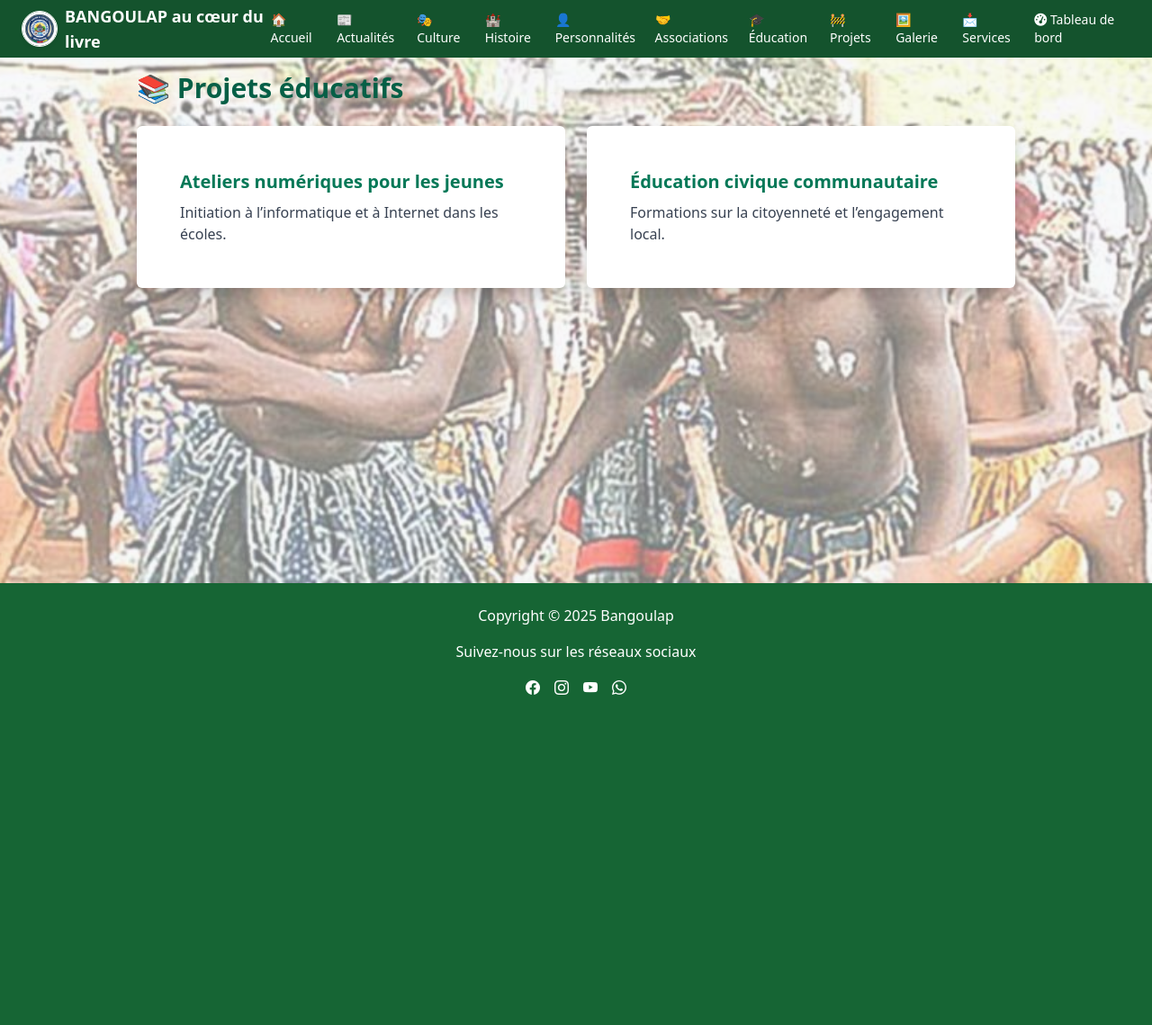
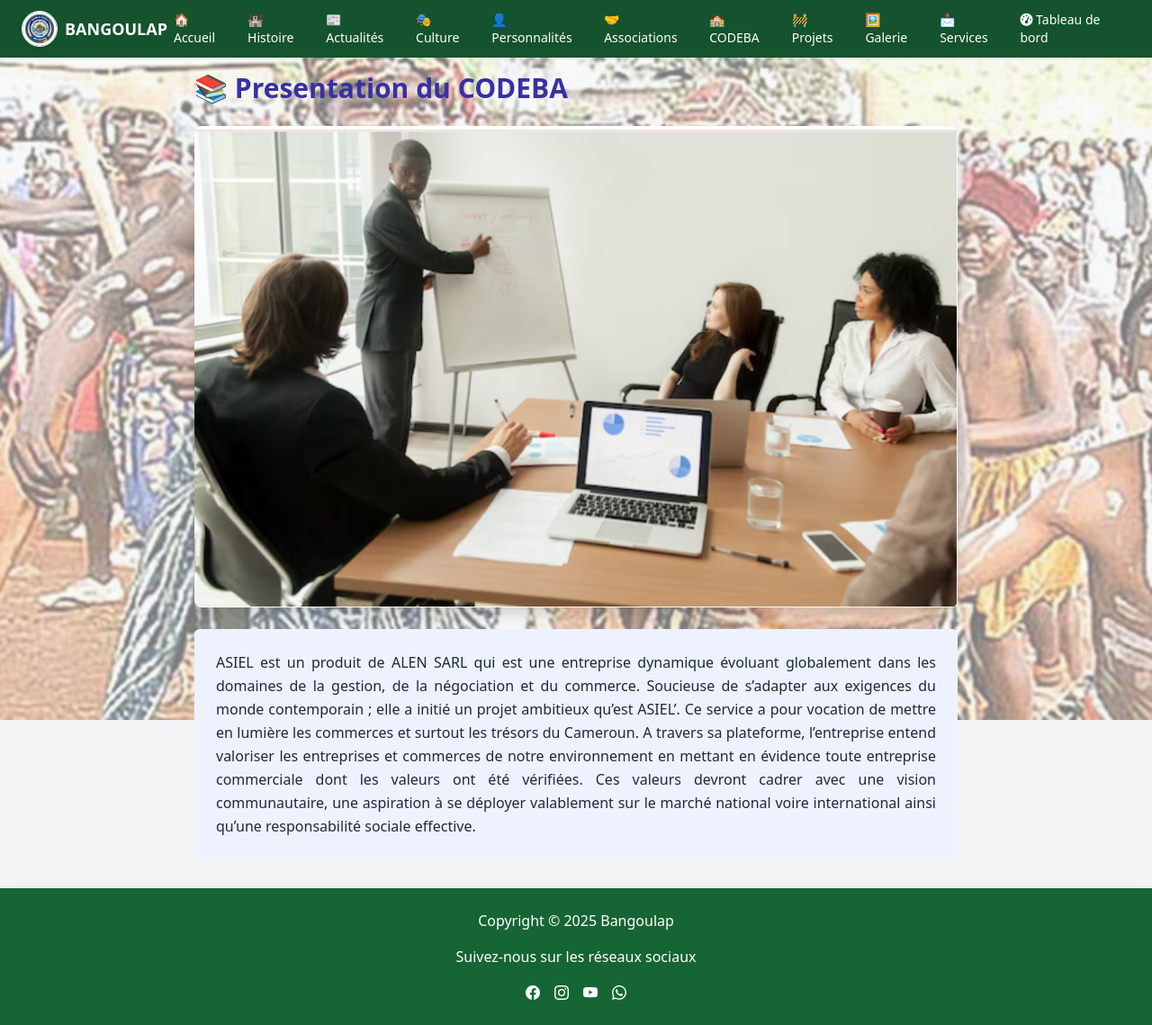
Before and after one commit to MartialFlamme/bangoulap_site, a Django app: page /education/projets/ in a window 1280 px wide. Shown: the whole page at 90% size. Before the commit the page ends 772 px from the top, so only its background shows below. Run offline with Django 5.2, Linux system fonts and the light colour scheme; some libraries are stand-ins or nearby versions.

Commit message:
Mise à jour CODEBA

```diff
--- a/education/templates/education/academie_hoteliere.html
+++ b/education/templates/education/academie_hoteliere.html
@@ -1,10 +1,10 @@
 {% extends 'base.html' %}
 {% load static %}
-{% block title %}Académie hôtelière{% endblock %}
+{% block title %}Activite du CODEBA{% endblock %}
 {% block content %}
 <div class="max-w-4xl mx-auto px-4"><br><br>
     <h1 class="text-3xl font-bold text-indigo-800 mb-6">🏫 {{ contenu.nom }}</h1>
-    <img src="../../../static/images/academie_hoteliere.PNG" alt="{{ contenu.nom }}" class="w-full rounded-lg shadow mb-4">
+    <img src="{% static 'images/Activite_CODEBA.PNG' %}" alt="{{ contenu.nom }}" class="w-full rounded-lg shadow mb-4">
     <div class="bg-indigo-50 p-6 rounded text-gray-800 leading-relaxed text-justify">
         {{ contenu.description }}
     </div>
--- a/education/templates/education/projets_educatifs.html
+++ b/education/templates/education/projets_educatifs.html
@@ -1,16 +1,12 @@
 {% extends 'base.html' %}
 {% load static %}
-{% block title %}Projets éducatifs{% endblock %}
+{% block title %}Presentation du CODEBA{% endblock %}
 {% block content %}
-<div class="max-w-5xl mx-auto px-4"><br><br>
-    <h1 class="text-3xl font-bold text-emerald-800 mb-6">📚 Projets éducatifs</h1>
-    <div class="grid grid-cols-1 md:grid-cols-2 gap-6">
-        {% for projet in projets %}
-        <div class="bg-white p-5 rounded shadow hover:shadow-lg transition">
-            <h2 class="text-xl font-semibold text-emerald-700">{{ projet.titre }}</h2>
-            <p class="mt-2 text-gray-700">{{ projet.description }}</p>
-        </div>
-        {% endfor %}
+<div class="max-w-4xl mx-auto px-4"><br><br>
+    <h1 class="text-3xl font-bold text-indigo-800 mb-6">📚 {{ contenu.nom }}</h1>
+    <img src="{% static 'images/presentation_du_CODEBA.PNG' %}" alt="{{ contenu.nom }}" class="w-full rounded-lg shadow mb-4">
+    <div class="bg-indigo-50 p-6 rounded text-gray-800 leading-relaxed text-justify">
+        {{ contenu.description }}
     </div>
 </div>
 {% endblock %}
--- a/education/views.py
+++ b/education/views.py
@@ -1,19 +1,25 @@
 from django.shortcuts import render
 
 def projets_educatifs(request):
-    projets = [
-        {'titre': 'Ateliers numériques pour les jeunes', 'description': 'Initiation à l’informatique et à Internet dans les écoles.'},
-        {'titre': 'Éducation civique communautaire', 'description': 'Formations sur la citoyenneté et l’engagement local.'},
-    ]
-    return render(request, 'education/projets_educatifs.html', {'projets': projets})
+    contenu = {
+        'nom': 'Presentation du CODEBA',
+        'description': """
+            ASIEL est un produit de ALEN SARL qui est une entreprise dynamique évoluant globalement dans les domaines de la gestion, de la négociation et du commerce.
+            Soucieuse de s’adapter aux exigences du monde contemporain ; elle a initié un projet ambitieux qu’est ASIEL’. Ce service a pour vocation de mettre en lumière les commerces et surtout les trésors du Cameroun. A travers sa plateforme, l’entreprise entend valoriser les entreprises et commerces de notre environnement en mettant en évidence toute entreprise commerciale dont les valeurs ont été vérifiées. Ces valeurs devront cadrer avec une vision communautaire, une aspiration à se déployer valablement sur le marché national voire international ainsi qu’une responsabilité sociale effective.
+                    """,
+    }
+    return render(request, 'education/projets_educatifs.html', {'contenu': contenu})
 
 def academie_hoteliere(request):
     contenu = {
-        'nom': 'Académie Hôtelière de Bangoulap',
+        'nom': 'Activite de CODEBA',
         'description': """
-            Ce centre de formation vise à préparer les jeunes aux métiers de l’hôtellerie, de la restauration
-            et du tourisme rural, en valorisant les produits et coutumes locales.
-        """,
+            C’est ainsi que ASIEL sera pensé et conçu par nous pour offrir à notre environnement une expérience de e-market et de livraisons purement professionnels et flexibles. Il se déploie alors dans les différents services que sont :
+
+            ASIEL e-market ayant pour but de répondre aux divers besoins des consommateurs tout en faisant la promotion des producteurs et des entrepreneurs locaux. L’application permettra aux clients de procéder à leurs achats en toute sérénité avec la sélection et la constitution faciles de leurs paniers, l’enregistrement et le suivi en toute transparence de leurs commandes.
+            ASIEL delivery (Livraison standard) qui est indépendant du e-market et vous permet d’acheminer vos commandes et colis constitués sur le e-market ou pas, jusqu’à vous. Ici nous offrons un service de livraison standard (à partir de 4 heures après la commande)
+            SUPER ASIEL (Livraison Express) qui lui non plus n’est pas conditionné par l’achat sur l’application. Ce service vous donne droit à une livraison qui répond parfaitement à vos besoins urgents avec des délais beaucoup plus courts que ceux du service classique
+                    """,
         'image': 'images/education/academie.jpg'
     }
     return render(request, 'education/academie_hoteliere.html', {'contenu': contenu})
--- a/templates/base.html
+++ b/templates/base.html
@@ -18,9 +18,7 @@
 
     <!-- Font Awesome (à inclure UNE seule fois et AVANT la fermeture du </head>) -->
     <link rel="stylesheet" href="https://cdnjs.cloudflare.com/ajax/libs/font-awesome/6.5.0/css/all.min.css" integrity="sha512-yada..." crossorigin="anonymous" referrerpolicy="no-referrer" />
-
-    <!-- Favicon -->
-    <link rel="icon" href="{% static 'images/favicon.png' %}">
+    <link rel="shortcut icon" href="{% static 'images/logo_village.jpg' %}" type="image/x-icon">
     <style>
     .scroll-reveal {
       opacity: 0;
@@ -163,14 +161,22 @@
     <div class="flex items-center space-x-3">
       <a href="{% url 'core:accueil' %}" class="flex items-center space-x-2 hover:text-yellow-300 transition">
         <img src="{% static 'images/logo_village.jpg' %}" alt="Logo" class="w-10 h-10 rounded-full border border-white shadow-sm">
-        <span class="text-lg font-semibold"><B>BANGOULAP au cœur du livre</B></span> <!-- ✅ visible partout -->
+        <span class="text-lg font-semibold"><B>BANGOULAP</B></span> <!-- ✅ visible partout -->
       </a>
-    </div>
+    </div>&nbsp;&nbsp;
 
     <!-- ✅ Menu Desktop -->
     <nav class="hidden md:flex space-x-4 text-sm">
       <a href="{% url 'core:accueil' %}" class="hover:text-yellow-300 transition">🏠 Accueil</a>
 
+            <!-- 🏰 Histoire -->
+      <div class="relative group">
+        <a href="{% url 'histoire:origines' %}" class="hover:text-yellow-300 transition">🏰 Histoire</a>
+        <div class="absolute hidden group-hover:block bg-green-800 mt-2 rounded shadow-md z-50">
+          <a href="{% url 'histoire:origines' %}" class="block px-4 py-2 text-sm hover:bg-green-700 transition">📜 Origines</a>
+          <a href="{% url 'histoire:sites_touristiques' %}" class="block px-4 py-2 text-sm hover:bg-green-700 transition">🏞️ Sites touristiques</a>
+        </div>
+      </div>
       <!-- 📚 Actualités -->
       <div class="relative group">
         <a href="{% url 'actualites:liste' %}" class="hover:text-yellow-300 transition">📰 Actualités</a>
@@ -190,15 +196,6 @@
         </div>
       </div>
 
-      <!-- 🏰 Histoire -->
-      <div class="relative group">
-        <a href="{% url 'histoire:origines' %}" class="hover:text-yellow-300 transition">🏰 Histoire</a>
-        <div class="absolute hidden group-hover:block bg-green-800 mt-2 rounded shadow-md z-50">
-          <a href="{% url 'histoire:origines' %}" class="block px-4 py-2 text-sm hover:bg-green-700 transition">📜 Origines</a>
-          <a href="{% url 'histoire:sites_touristiques' %}" class="block px-4 py-2 text-sm hover:bg-green-700 transition">🏞️ Sites touristiques</a>
-        </div>
-      </div>
-
       <!-- 👥 Personnalités -->
       <div class="relative group">
         <a href="{% url 'personnalites:liste' %}" class="hover:text-yellow-300 transition">👤 Personnalités</a>
@@ -215,12 +212,12 @@
         </div>
       </div>
 
-      <!-- 🎓 Éducation -->
+      <!-- 🎓 CODEBA -->
       <div class="relative group">
-        <a href="{% url 'education:projets_educatifs' %}" class="hover:text-yellow-300 transition">🎓 Éducation</a>
+        <a href="{% url 'education:projets_educatifs' %}" class="hover:text-yellow-300 transition">🏫 CODEBA</a>
         <div class="absolute hidden group-hover:block bg-green-800 mt-2 rounded shadow-md z-50">
-          <a href="{% url 'education:projets_educatifs' %}" class="block px-4 py-2 text-sm hover:bg-green-700 transition">📚 Projets éducatifs</a>
-          <a href="{% url 'education:academie_hoteliere' %}" class="block px-4 py-2 text-sm hover:bg-green-700 transition">🏫 Académie Hôtelière</a>
+          <a href="{% url 'education:projets_educatifs' %}" class="block px-4 py-2 text-sm hover:bg-green-700 transition">📚 Presentation du CODEBA</a>
+          <a href="{% url 'education:academie_hoteliere' %}" class="block px-4 py-2 text-sm hover:bg-green-700 transition">🏫 Activite du CODEBA</a>
         </div>
       </div>
 
@@ -270,6 +267,15 @@
     <!-- Accueil -->
     <a href="{% url 'core:accueil' %}" class="block hover:text-yellow-300">🏠 Accueil</a>
 
+        <!-- Histoire -->
+    <details class="bg-green-800 rounded">
+      <summary class="text-white px-4 py-2 cursor-pointer hover:text-yellow-300 transition">🏰 Histoire</summary>
+      <div class="ml-4 text-sm text-white py-2">
+        <a href="{% url 'histoire:origines' %}" class="block px-2 py-1 hover:bg-green-700 rounded">📜 Origines</a>
+        <a href="{% url 'histoire:sites_touristiques' %}" class="block px-2 py-1 hover:bg-green-700 rounded">🏞️ Sites touristiques</a>
+      </div>
+    </details>
+
     <!-- Actualités -->
     <details class="bg-green-800 rounded">
       <summary class="text-white px-4 py-2 cursor-pointer hover:text-yellow-300 transition">📰 Actualités</summary>
@@ -286,15 +292,6 @@
         <a href="{% url 'culture:danses' %}" class="block px-2 py-1 hover:bg-green-700 rounded">💃 Danses</a>
         <a href="{% url 'culture:festivals' %}" class="block px-2 py-1 hover:bg-green-700 rounded">🎉 Festivals</a>
         <a href="{% url 'culture:structure' %}" class="block px-2 py-1 hover:bg-green-700 rounded">🏛️ Structure</a>
-      </div>
-    </details>
-
-    <!-- Histoire -->
-    <details class="bg-green-800 rounded">
-      <summary class="text-white px-4 py-2 cursor-pointer hover:text-yellow-300 transition">🏰 Histoire</summary>
-      <div class="ml-4 text-sm text-white py-2">
-        <a href="{% url 'histoire:origines' %}" class="block px-2 py-1 hover:bg-green-700 rounded">📜 Origines</a>
-        <a href="{% url 'histoire:sites_touristiques' %}" class="block px-2 py-1 hover:bg-green-700 rounded">🏞️ Sites touristiques</a>
       </div>
     </details>
 
@@ -316,10 +313,10 @@
 
     <!-- Éducation -->
     <details class="bg-green-800 rounded">
-      <summary class="text-white px-4 py-2 cursor-pointer hover:text-yellow-300 transition">🎓 Éducation</summary>
+      <summary class="text-white px-4 py-2 cursor-pointer hover:text-yellow-300 transition">CODEBA</summary>
       <div class="ml-4 text-sm text-white py-2">
-        <a href="{% url 'education:projets_educatifs' %}" class="block px-2 py-1 hover:bg-green-700 rounded">📚 Projets éducatifs</a>
-        <a href="{% url 'education:academie_hoteliere' %}" class="block px-2 py-1 hover:bg-green-700 rounded">🏫 Académie Hôtelière</a>
+        <a href="{% url 'education:projets_educatifs' %}" class="block px-2 py-1 hover:bg-green-700 rounded">📚 Presentation du CODEBA</a>
+        <a href="{% url 'education:academie_hoteliere' %}" class="block px-2 py-1 hover:bg-green-700 rounded">🏫 Activite du CODEBA</a>
       </div>
     </details>
 
@@ -440,7 +437,6 @@ document.addEventListener("DOMContentLoaded", () => {
   });
 </script>
 
-
 <!-- Bootstrap JS via CDN -->
 <script src="https://cdn.jsdelivr.net/npm/bootstrap@5.3.3/dist/js/bootstrap.bundle.min.js"></script>
 </body>
```
Also changed, not shown: db.sqlite3, media/galerie/photos/pierre_tchana.PNG (added), media/galerie/photos/tchatat_clobert.jpg (added), static/images/Activite_CODEBA.PNG (added), static/images/academie_hoteliere.PNG (deleted), static/images/presentation_du_CODEBA.PNG (added).
